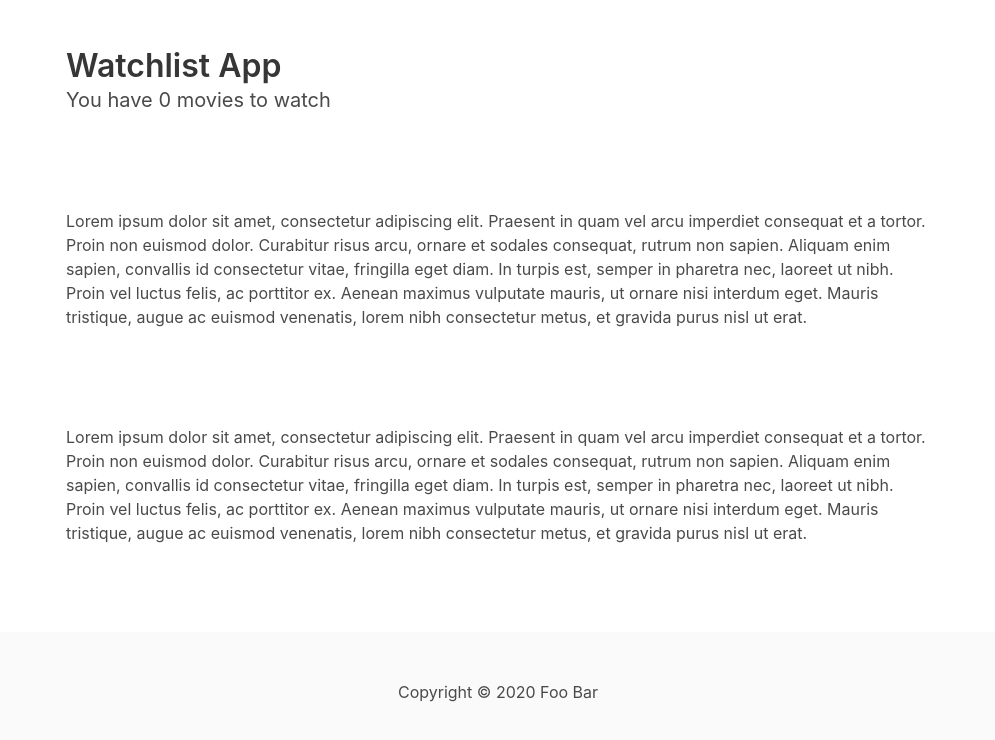
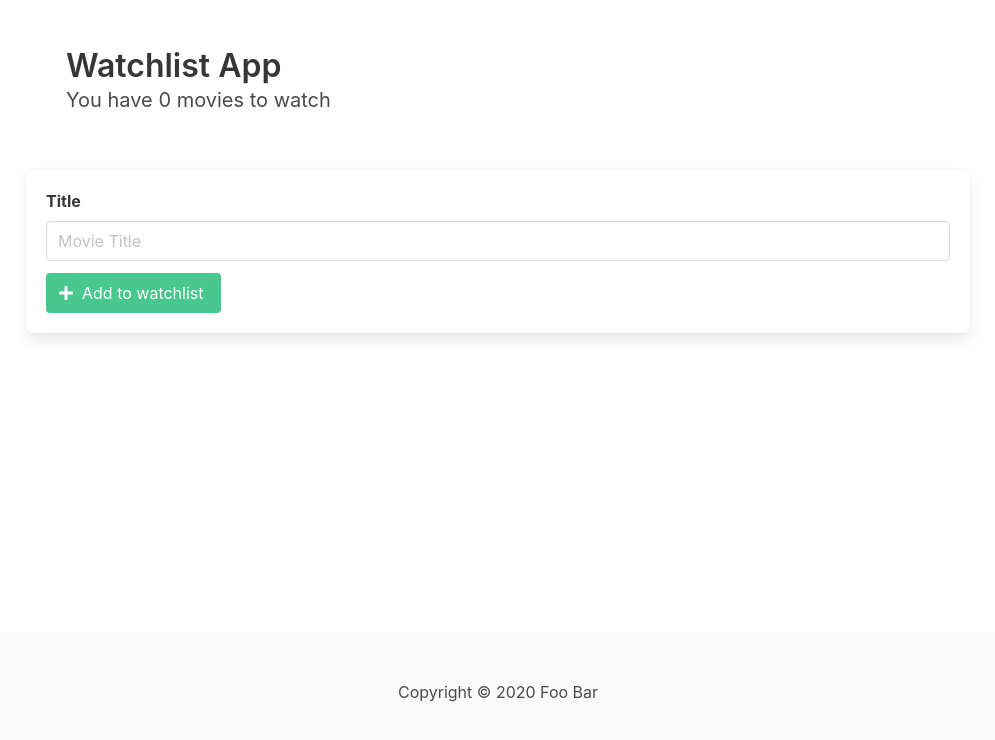
Before and after one commit to maksstepak/react-watchlist-app, a React (Create React App) app: page / in a window 1280 px wide. Shown: the top 740 px of the page, without its empty margins (142-1137 px from the left). Built offline with nearby package versions, Linux system fonts and the light colour scheme.

Commit message:
Add movie list, movie details and new movie form components

```diff
--- a/src/App.js
+++ b/src/App.js
@@ -1,39 +1,23 @@
 import Header from './components/Header';
 import Footer from './components/Footer';
+import NewMovieForm from './components/NewMovieForm';
+import MovieList from './components/MovieList';
 
 function App() {
   return (
     <div className="site">
-      <div className="container is-max-desktop">
-        <Header />
-        <main className="site__content">
-          <section className="section">
-            <p>
-              Lorem ipsum dolor sit amet, consectetur adipiscing elit. Praesent
-              in quam vel arcu imperdiet consequat et a tortor. Proin non
-              euismod dolor. Curabitur risus arcu, ornare et sodales consequat,
-              rutrum non sapien. Aliquam enim sapien, convallis id consectetur
-              vitae, fringilla eget diam. In turpis est, semper in pharetra nec,
-              laoreet ut nibh. Proin vel luctus felis, ac porttitor ex. Aenean
-              maximus vulputate mauris, ut ornare nisi interdum eget. Mauris
-              tristique, augue ac euismod venenatis, lorem nibh consectetur
-              metus, et gravida purus nisl ut erat.
-            </p>
-          </section>
-          <section className="section">
-            <p>
-              Lorem ipsum dolor sit amet, consectetur adipiscing elit. Praesent
-              in quam vel arcu imperdiet consequat et a tortor. Proin non
-              euismod dolor. Curabitur risus arcu, ornare et sodales consequat,
-              rutrum non sapien. Aliquam enim sapien, convallis id consectetur
-              vitae, fringilla eget diam. In turpis est, semper in pharetra nec,
-              laoreet ut nibh. Proin vel luctus felis, ac porttitor ex. Aenean
-              maximus vulputate mauris, ut ornare nisi interdum eget. Mauris
-              tristique, augue ac euismod venenatis, lorem nibh consectetur
-              metus, et gravida purus nisl ut erat.
-            </p>
-          </section>
-        </main>
+      <div className="site__content">
+        <div className="container is-max-desktop">
+          <Header />
+          <main>
+            <section className="p-2">
+              <NewMovieForm />
+            </section>
+            <section className="p-2">
+              <MovieList />
+            </section>
+          </main>
+        </div>
       </div>
       <Footer />
     </div>
--- a/src/components/Header.js
+++ b/src/components/Header.js
@@ -2,14 +2,18 @@ import { useContext } from 'react';
 import { MoviesContext } from '../contexts/MoviesContext';
 
 const Header = () => {
-  const [movies] = useContext(MoviesContext);
+  const { movies } = useContext(MoviesContext);
+
+  const unwatchedMovies = movies.filter((movie) => !movie.watched);
 
   return (
     <header>
       <div className="hero">
         <div className="hero-body">
           <h1 className="title">Watchlist App</h1>
-          <h2 className="subtitle">You have {movies.length} movies to watch</h2>
+          <h2 className="subtitle">
+            You have {unwatchedMovies.length} movies to watch
+          </h2>
         </div>
       </div>
     </header>
--- /dev/null
+++ b/src/components/MovieDetails.js
@@ -0,0 +1,51 @@
+import { useContext } from 'react';
+import { MoviesContext } from '../contexts/MoviesContext';
+import { actionTypes } from '../reducers/moviesReducer';
+
+const MovieDetails = ({ movie }) => {
+  const { dispatch } = useContext(MoviesContext);
+
+  return (
+    <div className="card my-3">
+      <div
+        className={`card-content ${
+          movie.watched ? 'has-background-success' : ''
+        }`}
+      >
+        <p className="subtitle has-text-centered">{movie.title}</p>
+      </div>
+      <footer className="card-footer">
+        <div className="card-footer-item">
+          <button
+            className="button is-primary is-small"
+            onClick={() => {
+              dispatch({ type: actionTypes.TOGGLE_WATCHED, id: movie.id });
+            }}
+          >
+            <span className="icon">
+              <i
+                className={`fas ${movie.watched ? 'fa-eye-slash' : 'fa-eye'}`}
+              ></i>
+            </span>
+            <span>Mark as {movie.watched ? 'unwatched' : 'watched'}</span>
+          </button>
+        </div>
+        <div className="card-footer-item">
+          <button
+            className="button is-danger is-small"
+            onClick={() => {
+              dispatch({ type: actionTypes.REMOVE_MOVIE, id: movie.id });
+            }}
+          >
+            <span className="icon">
+              <i className="fas fa-trash-alt"></i>
+            </span>
+            <span>Remove</span>
+          </button>
+        </div>
+      </footer>
+    </div>
+  );
+};
+
+export default MovieDetails;
--- /dev/null
+++ b/src/components/MovieList.js
@@ -0,0 +1,21 @@
+import { useContext } from 'react';
+import { MoviesContext } from '../contexts/MoviesContext';
+import MovieDetails from './MovieDetails';
+
+const MovieList = () => {
+  const { movies } = useContext(MoviesContext);
+
+  return (
+    <ul>
+      {movies.map((movie) => {
+        return (
+          <li key={movie.id}>
+            <MovieDetails movie={movie} />
+          </li>
+        );
+      })}
+    </ul>
+  );
+};
+
+export default MovieList;
--- /dev/null
+++ b/src/components/NewMovieForm.js
@@ -0,0 +1,47 @@
+import { useState, useContext } from 'react';
+import { MoviesContext } from '../contexts/MoviesContext';
+import { actionTypes } from '../reducers/moviesReducer';
+
+const MovieForm = () => {
+  const [title, setTitle] = useState('');
+  const { dispatch } = useContext(MoviesContext);
+
+  const handleSubmit = (e) => {
+    e.preventDefault();
+    dispatch({ type: actionTypes.ADD_MOVIE, title: title });
+    setTitle('');
+  };
+
+  return (
+    <div className="box">
+      <form onSubmit={handleSubmit}>
+        <div className="field">
+          <label className="label">Title</label>
+          <div className="control">
+            <input
+              className="input"
+              type="text"
+              placeholder="Movie Title"
+              required
+              value={title}
+              onChange={(e) => setTitle(e.target.value)}
+            />
+          </div>
+        </div>
+
+        <div className="field">
+          <p className="control">
+            <button className="button is-success">
+              <span className="icon">
+                <i className="fas fa-plus"></i>
+              </span>
+              <span>Add to watchlist</span>
+            </button>
+          </p>
+        </div>
+      </form>
+    </div>
+  );
+};
+
+export default MovieForm;
--- a/src/contexts/MoviesContext.js
+++ b/src/contexts/MoviesContext.js
@@ -9,7 +9,7 @@ export const MoviesContextProvider = ({ children }) => {
   const [movies, dispatch] = useReducer(reducer, initialState);
 
   return (
-    <MoviesContext.Provider value={[movies, dispatch]}>
+    <MoviesContext.Provider value={{ movies, dispatch }}>
       {children}
     </MoviesContext.Provider>
   );
--- a/src/reducers/moviesReducer.js
+++ b/src/reducers/moviesReducer.js
@@ -10,12 +10,12 @@ export const reducer = (state, action) => {
   switch (action.type) {
     case actionTypes.ADD_MOVIE:
       return [
-        ...state,
         {
           id: uuidv4(),
           title: action.title,
           watched: false,
         },
+        ...state,
       ];
     case actionTypes.REMOVE_MOVIE:
       return state.filter((movie) => movie.id !== action.id);
```
